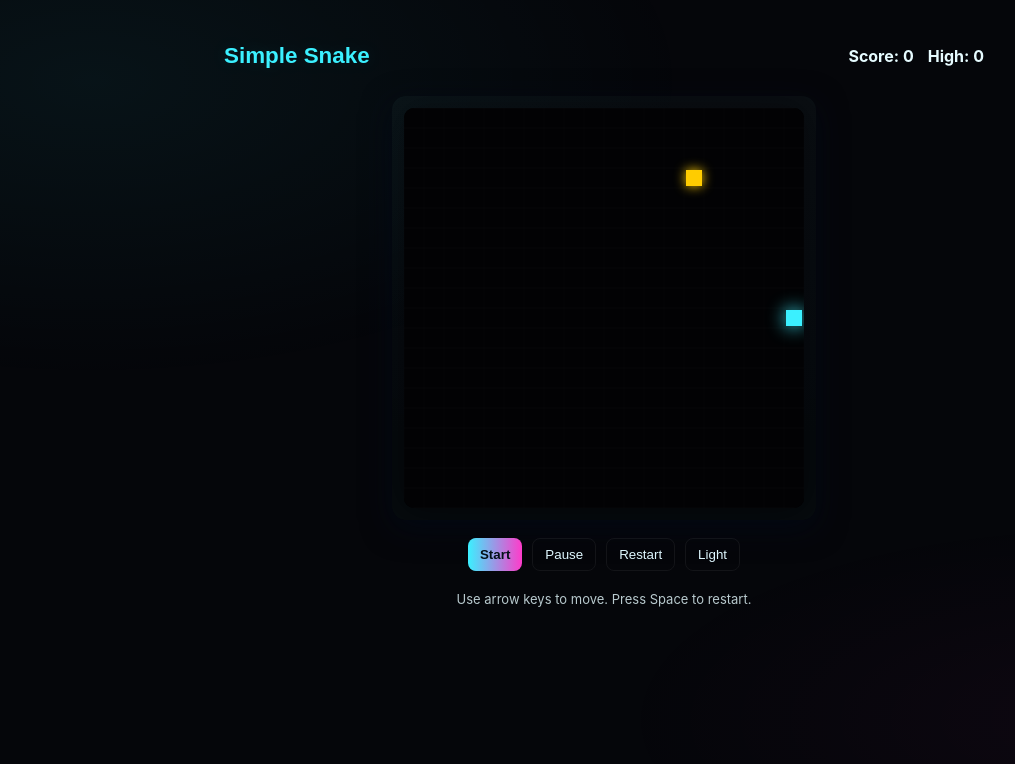
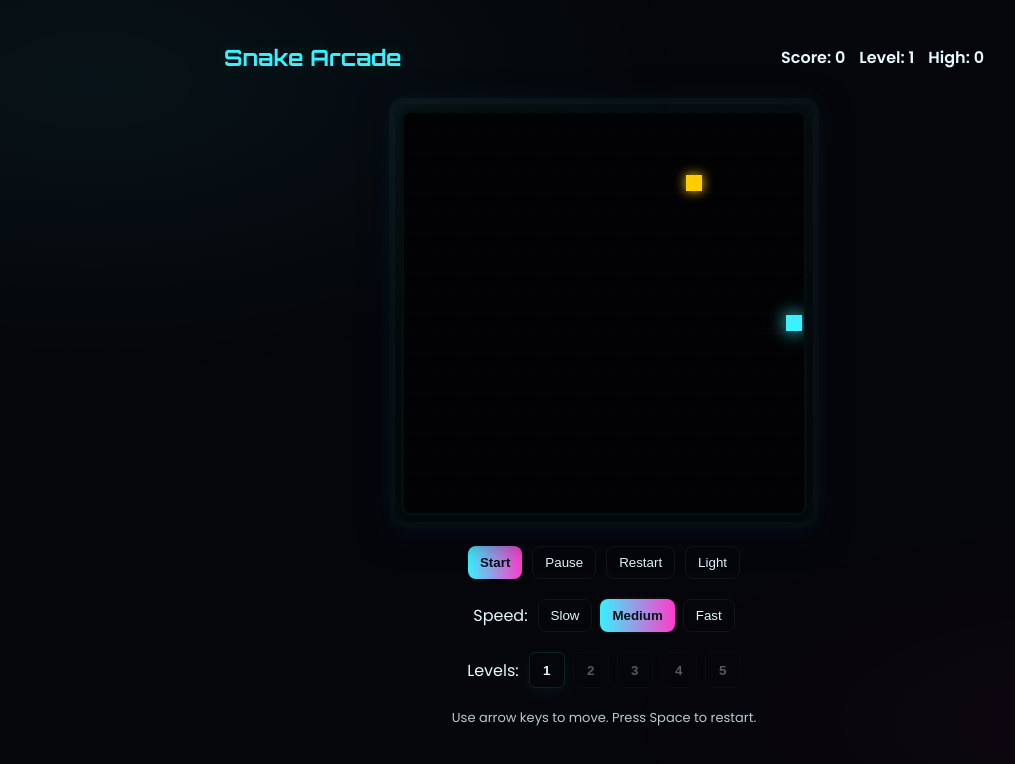
Before and after one commit to Yashomati-Baviskar/snake_game, a plain HTML site: page index.html in a window 1280 px wide. Both pictures are taken after a click on the button "Start". Shown: the whole page, without its empty margins (36-1051 px from the left). Drawn offline with Linux system fonts and the light colour scheme.

Commit message:
levels added

```diff
--- a/index.html
+++ b/index.html
@@ -3,14 +3,16 @@
 <head>
   <meta charset="utf-8" />
   <meta name="viewport" content="width=device-width,initial-scale=1" />
-  <title>Snake Arena</title>
+  <title>Snake Arcade</title>
+  <link href="https://fonts.googleapis.com/css2?family=Orbitron:wght@400;700&family=Poppins:wght@300;400;600&display=swap" rel="stylesheet">
   <link rel="stylesheet" href="styles.css">
 </head>
 <body>
   <header class="hud">
-    <h1 class="title">Simple Snake</h1>
+    <h1 class="title">Snake Arcade</h1>
     <div class="scores">
       <div>Score: <span id="score">0</span></div>
+      <div>Level: <span id="level">1</span></div>
       <div>High: <span id="high">0</span></div>
     </div>
   </header>
@@ -26,6 +28,26 @@
     <button id="themeBtn" class="btn">Light</button>
   </div>
 
+  <div class="speed-controls">
+    <label>Speed:</label>
+    <div class="speed-group">
+      <button id="speedSlow" class="btn">Slow</button>
+      <button id="speedMed" class="btn primary">Medium</button>
+      <button id="speedFast" class="btn">Fast</button>
+    </div>
+  </div>
+
+  <div class="level-controls">
+    <label>Levels:</label>
+    <div id="levelButtons" class="level-buttons">
+      <button class="level-btn" data-level="1">1</button>
+      <button class="level-btn" data-level="2">2</button>
+      <button class="level-btn" data-level="3">3</button>
+      <button class="level-btn" data-level="4">4</button>
+      <button class="level-btn" data-level="5">5</button>
+    </div>
+  </div>
+
   <div class="hint">Use arrow keys to move. Press Space to restart.</div>
   <script src="script.js"></script>
 </body>
--- a/script.js
+++ b/script.js
@@ -7,17 +7,26 @@
   const pauseBtn = document.getElementById('pauseBtn');
   const restartBtn = document.getElementById('restartBtn');
   const themeBtn = document.getElementById('themeBtn');
+  const speedSlow = document.getElementById('speedSlow');
+  const speedMed = document.getElementById('speedMed');
+  const speedFast = document.getElementById('speedFast');
+  const levelButtons = Array.from(document.querySelectorAll('.level-btn'));
 
   const TILE = 20;
   const COLS = Math.floor(canvas.width / TILE);
   const ROWS = Math.floor(canvas.height / TILE);
-
   let snake = [{x:5,y:5}];
   let dir = {x:1,y:0};
   let food = null;
   let score = 0;
+  let level = 1;
+  const levelEl = document.getElementById('level');
+  let tickDelay = 120; // ms
   let running = false;
   let tickInterval = null;
+  let selectedSpeed = 'med';
+  const baseSpeeds = { slow: 180, med: 120, fast: 70 };
+  let unlockedLevel = 1; // highest unlocked level
 
   const HIGH_KEY = 'simple_snake_high';
   let highscore = parseInt(localStorage.getItem(HIGH_KEY) || '0', 10);
@@ -31,13 +40,31 @@
     }
   }
 
+  // audio
+  const audioCtx = new (window.AudioContext||window.webkitAudioContext)();
+  function playTone(freq, time=0.08, vol=0.05, type='sine'){
+    try{
+      const o = audioCtx.createOscillator();
+      const g = audioCtx.createGain();
+      o.type = type; o.frequency.value = freq;
+      g.gain.value = vol;
+      o.connect(g); g.connect(audioCtx.destination);
+      o.start();
+      setTimeout(()=>{ o.stop(); }, time*1000);
+    }catch(e){}
+  }
+  function playEat(){ playTone(900,0.06,0.06,'sine'); }
+  function playLevel(){ playTone(1200,0.12,0.08,'sawtooth'); }
+  function playGameOver(){ playTone(200,0.3,0.08,'sine'); }
+
   function reset(){
     snake = [{x:Math.floor(COLS/2),y:Math.floor(ROWS/2)}];
-    dir={x:1,y:0}; score=0; running=false; updateScore(); placeFood(); draw();
+    dir={x:1,y:0}; score=0; level=1; unlockedLevel=1; selectedSpeed='med'; tickDelay=baseSpeeds[selectedSpeed]; running=false; updateScore(); placeFood(); draw();
     clearInterval(tickInterval);
+    canvas.classList.remove('canvas-border-glow');
   }
 
-  function updateScore(){ scoreEl.textContent = score; highEl.textContent = highscore; }
+  function updateScore(){ scoreEl.textContent = score; highEl.textContent = highscore; levelEl.textContent = level; }
 
   function tick(){
     if(!running) return;
@@ -47,7 +74,18 @@
     // self
     if(snake.some(s=>s.x===head.x&&s.y===head.y)){ endGame(); return; }
     snake.unshift(head);
-    if(food && head.x===food.x&&head.y===food.y){ score++; placeFood(); updateScore(); } else { snake.pop(); }
+    if(food && head.x===food.x&&head.y===food.y){
+      score++;
+      // level up every 5 points
+      if(score % 5 === 0){
+        level++;
+        unlockedLevel = Math.max(unlockedLevel, level);
+        // recompute tickDelay based on selected speed and new level
+        tickDelay = Math.max(40, baseSpeeds[selectedSpeed] - (level-1)*12);
+        playLevel(); updateLevelButtons(); updateInterval();
+      } else { playEat(); }
+      placeFood(); updateScore();
+    } else { snake.pop(); }
   }
 
   function draw(){
@@ -71,7 +109,7 @@
   }
 
   function startGame(){
-    if(!running){ running=true; clearInterval(tickInterval); tickInterval = setInterval(()=>{ tick(); draw(); }, 120); pauseBtn.textContent = 'Pause'; }
+    if(!running){ running=true; clearInterval(tickInterval); tickInterval = setInterval(()=>{ tick(); draw(); }, tickDelay); pauseBtn.textContent = 'Pause'; canvas.classList.add('canvas-border-glow'); }
   }
 
   function togglePause(){
@@ -82,12 +120,52 @@
     }
   }
 
-  function endGame(){ running=false; clearInterval(tickInterval); if(score>highscore){ highscore=score; localStorage.setItem(HIGH_KEY,String(highscore)); } updateScore(); }
+  function updateInterval(){
+    if(tickInterval) clearInterval(tickInterval);
+    if(running) tickInterval = setInterval(()=>{ tick(); draw(); }, tickDelay);
+  }
+
+  function endGame(){ running=false; clearInterval(tickInterval); canvas.classList.remove('canvas-border-glow'); playGameOver(); if(score>highscore){ highscore=score; localStorage.setItem(HIGH_KEY,String(highscore)); } updateScore(); }
 
   // controls
   startBtn.addEventListener('click', ()=>{ startGame(); });
   pauseBtn.addEventListener('click', ()=>{ togglePause(); });
   restartBtn.addEventListener('click', ()=>{ reset(); });
+
+  // speed controls
+  function setSpeed(key){
+    if(!baseSpeeds[key]) return;
+    selectedSpeed = key;
+    // recalc tickDelay based on level
+    tickDelay = Math.max(40, baseSpeeds[selectedSpeed] - (level-1)*12);
+    updateInterval();
+    // UI selection
+    speedSlow.classList.remove('primary'); speedMed.classList.remove('primary'); speedFast.classList.remove('primary');
+    if(key==='slow') speedSlow.classList.add('primary');
+    if(key==='med') speedMed.classList.add('primary');
+    if(key==='fast') speedFast.classList.add('primary');
+  }
+  speedSlow.addEventListener('click', ()=>setSpeed('slow'));
+  speedMed.addEventListener('click', ()=>setSpeed('med'));
+  speedFast.addEventListener('click', ()=>setSpeed('fast'));
+
+  // level buttons
+  function updateLevelButtons(){
+    levelButtons.forEach(b=>{
+      const lvl = parseInt(b.dataset.level,10);
+      if(lvl<=unlockedLevel){ b.classList.add('unlocked'); b.classList.remove('locked'); b.disabled=false; }
+      else { b.classList.add('locked'); b.classList.remove('unlocked'); b.disabled=true; }
+    });
+  }
+  levelButtons.forEach(b=>{
+    b.addEventListener('click', ()=>{
+      const lvl = parseInt(b.dataset.level,10);
+      if(lvl<=unlockedLevel){ level = lvl; tickDelay = Math.max(40, baseSpeeds[selectedSpeed] - (level-1)*12); updateScore(); updateInterval(); }
+    });
+  });
+  // init UI
+  setSpeed(selectedSpeed);
+  updateLevelButtons();
 
   // theme toggle
   themeBtn.addEventListener('click', ()=>{
@@ -120,4 +198,4 @@
   });
 
   // init
-  reset(); draw();
+  reset(); setSpeed(selectedSpeed); updateLevelButtons(); draw();
--- a/styles.css
+++ b/styles.css
@@ -1,17 +1,30 @@
 /* Minimal styles for the simple snake game */
-body{font-family:Inter, system-ui, -apple-system, Arial, sans-serif;display:flex;flex-direction:column;align-items:center;gap:12px;padding:28px;margin:0;min-height:100vh;background:#05060a;color:#e6fbff}
+body{font-family:Poppins, Inter, system-ui, -apple-system, Arial, sans-serif;display:flex;flex-direction:column;align-items:center;gap:12px;padding:28px;margin:0;min-height:100vh;background:#05060a;color:#e6fbff}
 /* animated radial glow */
 body::before{content:"";position:fixed;inset:0;z-index:-1;background:radial-gradient(600px 300px at 10% 10%, rgba(59,240,255,0.06), transparent),radial-gradient(500px 200px at 90% 90%, rgba(255,59,202,0.04), transparent)}
 .hud{width:100%;max-width:760px;display:flex;justify-content:space-between;align-items:center}
 .title{font-family:Orbitron, sans-serif;font-size:1.4rem;color:#3bf0ff;text-shadow:0 0 18px rgba(59,240,255,0.12)}
 .scores{font-weight:700;display:flex;gap:14px}
-.stage{background:linear-gradient(180deg, rgba(255,255,255,0.02), rgba(0,0,0,0.12));padding:12px;border-radius:14px;box-shadow:0 8px 30px rgba(2,8,23,0.7),0 0 40px rgba(59,240,255,0.03) inset}
-canvas{background:#000;border-radius:10px;display:block}
+.stage{background:linear-gradient(180deg, rgba(255,255,255,0.02), rgba(0,0,0,0.12));padding:12px;border-radius:14px;box-shadow:0 8px 30px rgba(2,8,23,0.7),0 0 40px rgba(59,240,255,0.03) inset;position:relative}
+.stage::after{content:"";position:absolute;inset:6px;border-radius:10px;pointer-events:none;box-shadow:0 0 24px rgba(59,240,255,0.08), inset 0 0 18px rgba(59,240,255,0.02)}
+canvas{background:#000;border-radius:10px;display:block;border:3px solid rgba(59,240,255,0.06)}
+
+.canvas-border-glow{box-shadow:0 0 22px rgba(59,240,255,0.12), inset 0 0 18px rgba(59,240,255,0.06)}
 .controls{display:flex;gap:10px;margin-top:6px}
 .btn{background:transparent;border:1px solid rgba(255,255,255,0.06);padding:8px 12px;border-radius:8px;color:#dff8ff;cursor:pointer;transition:transform .12s,box-shadow .12s}
 .btn.primary{background:linear-gradient(90deg,#3bf0ff,#ff3bca);color:#041018;font-weight:700;border:none}
 .btn:hover{transform:translateY(-3px);box-shadow:0 10px 30px rgba(0,0,0,0.6)}
 .hint{opacity:.8;font-size:13px;margin-top:8px}
+
+.speed-controls{margin-top:8px;display:flex;align-items:center;gap:10px}
+.speed-group{display:flex;gap:8px}
+.speed-group .btn.primary{outline:2px solid rgba(255,255,255,0.03)}
+
+.level-controls{margin-top:8px;display:flex;align-items:center;gap:10px}
+.level-buttons{display:flex;gap:8px}
+.level-btn{width:36px;height:36px;border-radius:6px;border:1px solid rgba(255,255,255,0.06);background:transparent;color:#dff8ff;font-weight:700}
+.level-btn.locked{opacity:0.35;filter:grayscale(40%);cursor:not-allowed}
+.level-btn.unlocked{box-shadow:0 6px 18px rgba(59,240,255,0.06);border-color:rgba(59,240,255,0.12)}
 
 @media (max-width:520px){
 	.stage{padding:8px}
@@ -26,3 +39,8 @@ canvas{background:#000;border-radius:10px;display:block}
 .light .title{color:#0b5bd6;text-shadow:none}
 .light .btn{color:#05202a;border:1px solid rgba(2,8,23,0.06)}
 .light .btn.primary{color:#fff}
+
+/* stronger glow for dark mode (default) */
+body:not(.light) .canvas-border-glow{box-shadow:0 0 34px rgba(59,240,255,0.28), inset 0 0 28px rgba(59,240,255,0.10);border-color:rgba(59,240,255,0.18)}
+/* light theme glow color */
+.light .canvas-border-glow{box-shadow:0 0 24px rgba(255,90,140,0.18), inset 0 0 16px rgba(255,90,140,0.06);border-color:rgba(255,90,140,0.14)}
```
Also changed, not shown: 1 other file.
